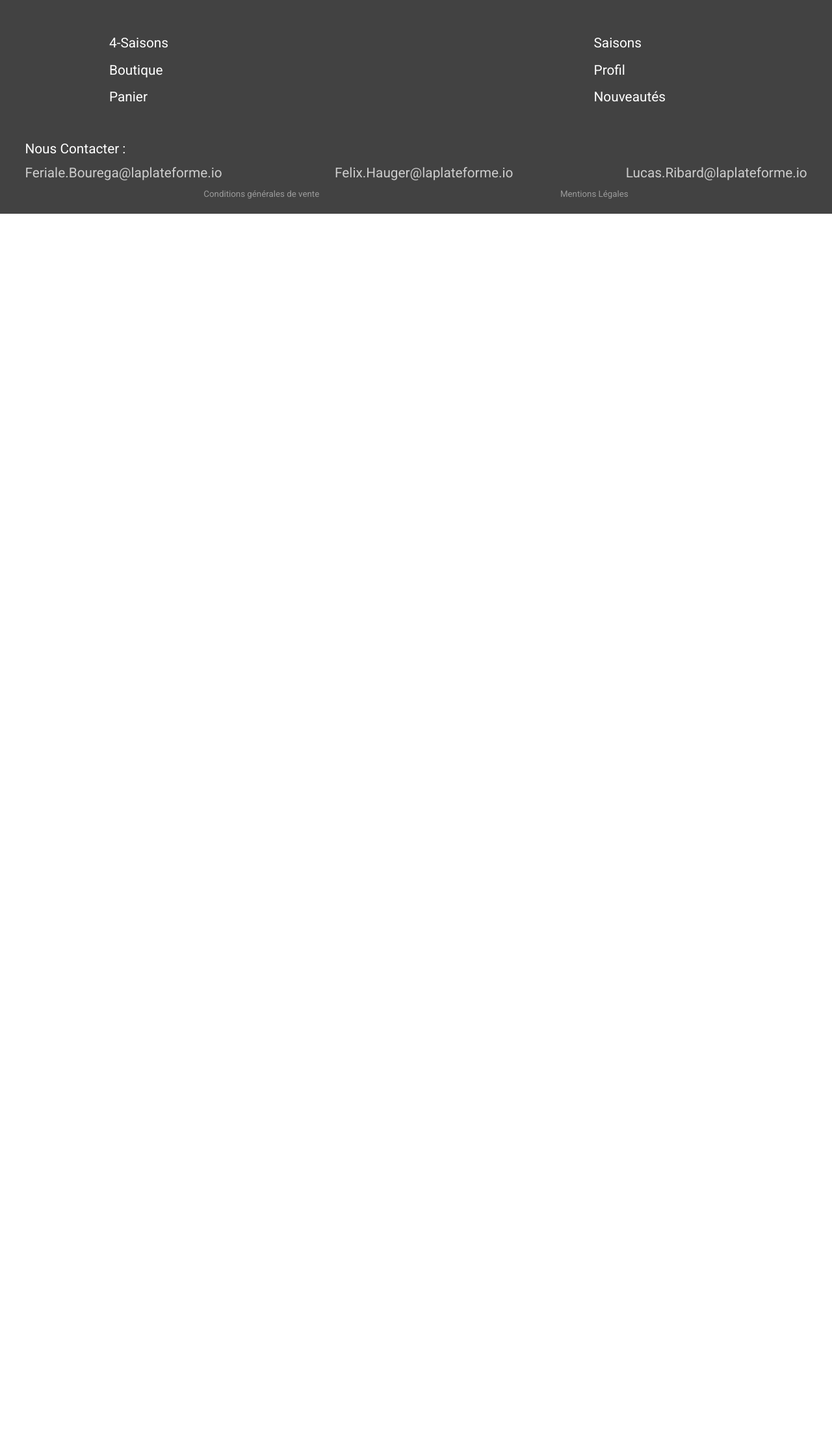
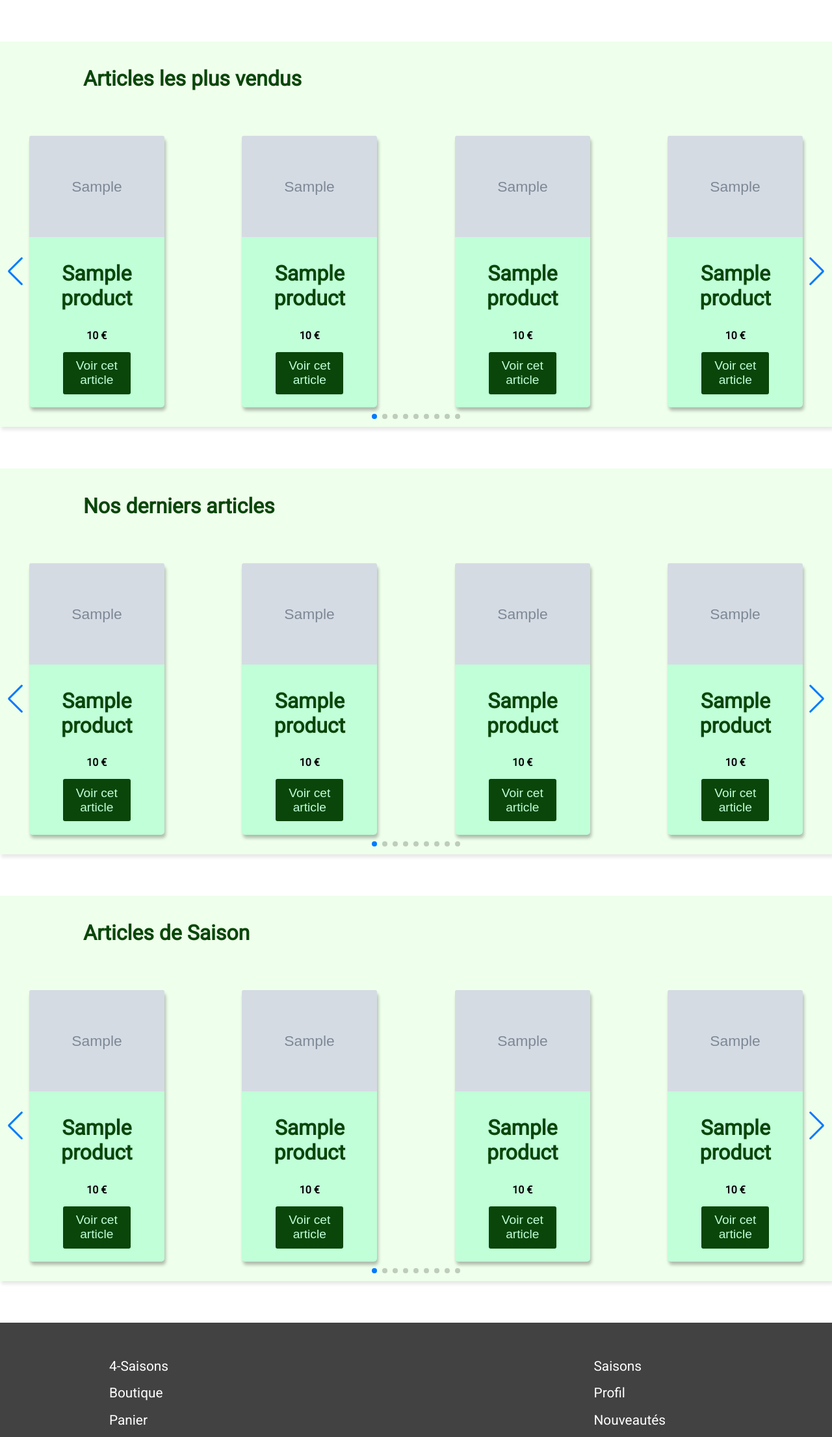
Before and after one commit to felix-hauger/boutique-en-ligne, a PHP site: page /public/index.php in a window 1280 px wide. Shown: the part 121-2333 px from the top of the page at 65% size. Before the commit the page ends 450 px from the top, so only its background shows below. Run offline with PHP 8.4, Linux system fonts and the light colour scheme; tables that the repository leaves empty hold one stand-in row (values such as "Sample post"); grey boxes marked "Sample" are stand-in pictures.

Commit message:
Display product in differents list in index

```diff
--- a/public/includes/header.css
+++ b/public/includes/header.css
@@ -154,6 +154,9 @@ header #SearchIcon {
     display: none;
 
 }
+#OptionMobile{
+    z-index: 100;
+}
 
 /* Version Mobile */
 @media screen and (max-width: 800px) {
@@ -176,6 +179,7 @@ header #SearchIcon {
     #WideScreenView {
 
         display: none;
+
     }
 
     header {
--- a/public/index.php
+++ b/public/index.php
@@ -1,8 +1,16 @@
 <?php
 
 require_once dirname(__DIR__) . DIRECTORY_SEPARATOR . 'autoload.php';
+use App\Config\DbConnection;
 
 session_start();
+
+$sql = 'SELECT * FROM product';
+$select = DbConnection::getPdo()->prepare($sql);
+if ($select->execute()) {
+    //put everything in $result
+    $result = $select->fetch(\PDO::FETCH_ASSOC);
+}
 // session_destroy();
 
 // var_dump($_SESSION);
@@ -25,6 +33,19 @@ session_start();
 // $test = new Test();
 // var_dump($test->__toString())
 
+
+function DisplayArticle($result)
+{
+    echo '<div class="carte">';
+    echo '<img class="image" src="' . $result['image'] . '">';
+    echo '<h2 class="NomArticle">' . $result['name'] . '</h2>';
+    echo '<h3 class="prix">' . $result['price'] . ' € </h3>';
+    echo '<form id="redirection" method="get" action="product.php">';
+    echo '<input type="hidden" name="Article" value="' . $result['id'] . '" />';
+    echo '<button class="BtVoirArticle" type="submit">Voir cet article</button></form>';
+    echo '</div>';
+}
+
 ?>
 <!DOCTYPE html>
 <html lang="en">
@@ -35,9 +56,6 @@ session_start();
     <meta http-equiv="X-UA-Compatible" content="IE=edge">
     <meta name="viewport" content="width=device-width, initial-scale=1.0">
 
-    <!-- CSS -->
-    <link href="includes/header.css" rel="stylesheet" type="text/css" />
-    <link href="includes/footer.css" rel="stylesheet" type="text/css" />
 
     <!-- FontAwesome  -->
     <link rel="stylesheet" href="https://cdnjs.cloudflare.com/ajax/libs/font-awesome/6.4.0/css/all.min.css"
@@ -49,10 +67,19 @@ session_start();
     <link rel="preconnect" href="https://fonts.gstatic.com" crossorigin>
     <link href="https://fonts.googleapis.com/css2?family=Roboto&display=swap" rel="stylesheet">
 
+    <!-- CSS -->
+    <link href="style/index.css" rel="stylesheet" type="text/css" />
+    <link href="includes/header.css" rel="stylesheet" type="text/css" />
+    <link href="includes/footer.css" rel="stylesheet" type="text/css" />
+
     <!-- Scripts -->
     <script async src="includes/header.js"></script>
+    <script async src="scripts/index.js"></script>
+    <!-- slider de https://swiperjs.com/-->
+    <script async src="https://cdn.jsdelivr.net/npm/swiper@9/swiper-element-bundle.min.js"></script>
 
-    <title>Document</title>
+
+    <title>Titre</title>
 
 </head>
 
@@ -60,7 +87,110 @@ session_start();
     <?php require_once("includes/header.php") ?>
 
 
+    <section class="sectionShop">
+        <h2>Articles les plus vendus</h2>
+        <swiper-container class="mySwiper" pagination="true" pagination-clickable="true" navigation="true" loop="true" space-between="30"
+            slides-per-view="4">
+            <swiper-slide>
+                <?php DisplayArticle($result); ?>
+            </swiper-slide>
+            <swiper-slide>
+                <?php DisplayArticle($result); ?>
+            </swiper-slide>
+            <swiper-slide>
+                <?php DisplayArticle($result); ?>
+            </swiper-slide>
+            <swiper-slide>
+                <?php DisplayArticle($result); ?>
+            </swiper-slide>
+            <swiper-slide>
+                <?php DisplayArticle($result); ?>
+            </swiper-slide>
+            <swiper-slide>
+                <?php DisplayArticle($result); ?>
+            </swiper-slide>
+            <swiper-slide>
+                <?php DisplayArticle($result); ?>
+            </swiper-slide>
+            <swiper-slide>
+                <?php DisplayArticle($result); ?>
+            </swiper-slide>
+            <swiper-slide>
+                <?php DisplayArticle($result); ?>
+            </swiper-slide>
+        </swiper-container>
+    </section>
+
+    <section class="sectionShop">
+        <h2>Nos derniers articles</h2>
+        <swiper-container class="mySwiper" pagination="true" pagination-clickable="true" navigation="true" loop="true" space-between="30"
+            slides-per-view="4">
+            <swiper-slide>
+                <?php DisplayArticle($result); ?>
+            </swiper-slide>
+            <swiper-slide>
+                <?php DisplayArticle($result); ?>
+            </swiper-slide>
+            <swiper-slide>
+                <?php DisplayArticle($result); ?>
+            </swiper-slide>
+            <swiper-slide>
+                <?php DisplayArticle($result); ?>
+            </swiper-slide>
+            <swiper-slide>
+                <?php DisplayArticle($result); ?>
+            </swiper-slide>
+            <swiper-slide>
+                <?php DisplayArticle($result); ?>
+            </swiper-slide>
+            <swiper-slide>
+                <?php DisplayArticle($result); ?>
+            </swiper-slide>
+            <swiper-slide>
+                <?php DisplayArticle($result); ?>
+            </swiper-slide>
+            <swiper-slide>
+                <?php DisplayArticle($result); ?>
+            </swiper-slide>
+        </swiper-container>
+    </section>
+
+    <section id="derniereSection" class="sectionShop">
+        <h2>Articles de Saison</h2>
+        <swiper-container class="mySwiper" pagination="true" pagination-clickable="true" navigation="true" loop="true" space-between="30"
+            slides-per-view="4">
+            <swiper-slide>
+                <?php DisplayArticle($result); ?>
+            </swiper-slide>
+            <swiper-slide>
+                <?php DisplayArticle($result); ?>
+            </swiper-slide>
+            <swiper-slide>
+                <?php DisplayArticle($result); ?>
+            </swiper-slide>
+            <swiper-slide>
+                <?php DisplayArticle($result); ?>
+            </swiper-slide>
+            <swiper-slide>
+                <?php DisplayArticle($result); ?>
+            </swiper-slide>
+            <swiper-slide>
+                <?php DisplayArticle($result); ?>
+            </swiper-slide>
+            <swiper-slide>
+                <?php DisplayArticle($result); ?>
+            </swiper-slide>
+            <swiper-slide>
+                <?php DisplayArticle($result); ?>
+            </swiper-slide>
+            <swiper-slide>
+                <?php DisplayArticle($result); ?>
+            </swiper-slide>
+        </swiper-container>
+    </section>
+
 
     <?php require_once("includes/footer.php") ?>
 </body>
+
 </html>
--- /dev/null
+++ b/public/style/index.css
@@ -0,0 +1,64 @@
+.carte {
+    margin: 10% 15% ;
+    width: 70%;
+    background-color: var(--bg-color);
+    text-align: center;
+    box-shadow: 2px 5px 5px rgba(0, 0, 0, 0.267);
+    border-radius: 5px;
+}
+
+.image {
+    width: 100%;
+    border-radius: 3px 3px 0 0;
+}
+
+.sectionShop {
+    background-color: rgb(238, 255, 235);
+    box-shadow: 2px 5px 5px rgba(0, 0, 0, 0.089);
+    margin-top: 5%;
+}
+
+#derniereSection {
+    margin-bottom: 5%
+}
+
+.NomArticle {
+    font-size: 2em;
+}
+
+.detail {
+    color: gray;
+}
+
+.prix {
+    font-size: 1em;
+}
+
+.BtVoirArticle {
+    background-color: var(--detail-color);
+    color: var(--bg-color);
+    border-radius: 3px;
+    border-style: none;
+    width: 50%;
+    padding: 5%;
+    font-size: 1.2em;
+    margin-bottom: 10%;
+}
+
+.swiper {
+    width: 100%;
+    height: 50%;
+}
+
+.swiper-slide {
+
+    display: flex;
+    justify-content: center;
+    align-items: center;
+}
+
+h2 {
+    color: var(--detail-color);
+    padding: 3% 10% 1%;
+    font-size: 2rem;
+}
```
